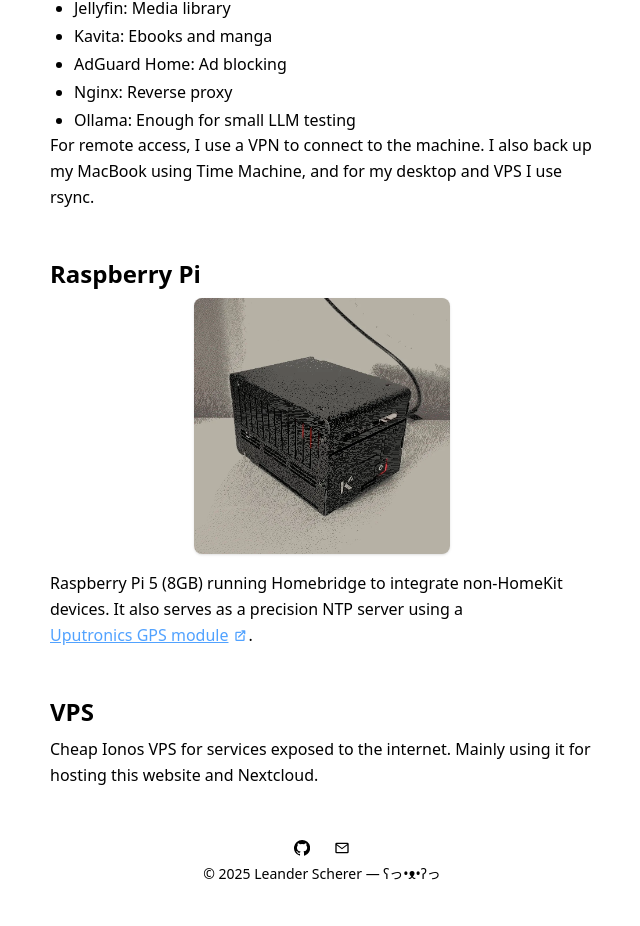
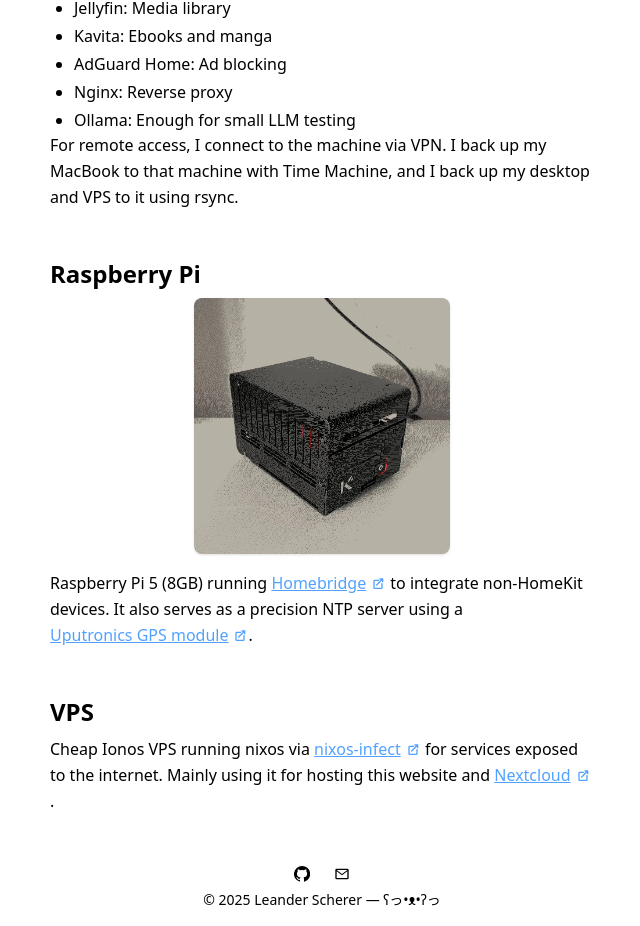
Before and after one commit to schererleander/site, a React (Vite) app: page /homelab in a window 1280 px wide. Shown: the part 512-1438 px from the top of the page, without its empty margins (318-958 px from the left). Before the commit the page ends 1412 px from the top, so only its background shows below. Built offline with nearby package versions, Linux system fonts and the light colour scheme.

Commit message:
rewrite text

```diff
--- a/src/pages/Homelab.tsx
+++ b/src/pages/Homelab.tsx
@@ -28,7 +28,7 @@ export default function HomelabPage() {
           ))}
         </ul>
         <p className="mb-4 leading-relaxed">
-          For remote access, I use a VPN to connect to the machine. I also back up my MacBook using Time Machine, and for my desktop and VPS I use rsync.
+          For remote access, I connect to the machine via VPN. I back up my MacBook to that machine with Time Machine, and I back up my desktop and VPS to it using rsync.
         </p>
       </section>
 
@@ -36,7 +36,7 @@ export default function HomelabPage() {
         <h2>Raspberry Pi</h2>
         <img src={piImg} alt="Raspberry Pi 5" className="mx-auto mb-4 w-64 rounded-lg shadow" />
         <p className="mb-4 leading-relaxed">
-          Raspberry Pi 5 (8GB) running Homebridge to integrate non-HomeKit devices. It also serves as a precision NTP server using a <LinkWithIcon href='https://store.uputronics.com/products/raspberry-pi-gps-rtc-expansion-board' target='_blank'>Uputronics GPS module</LinkWithIcon>.
+          Raspberry Pi 5 (8GB) running <LinkWithIcon href='https://homebridge.io'>Homebridge</LinkWithIcon> to integrate non-HomeKit devices. It also serves as a precision NTP server using a <LinkWithIcon href='https://store.uputronics.com/products/raspberry-pi-gps-rtc-expansion-board' target='_blank'>Uputronics GPS module</LinkWithIcon>.
         </p>
       </section>
 
@@ -44,7 +44,7 @@ export default function HomelabPage() {
       <section>
         <h2>VPS</h2>
         <p className="mb-4 leading-relaxed">
-          Cheap Ionos VPS for services exposed to the internet. Mainly using it for hosting this website and Nextcloud.
+          Cheap Ionos VPS running nixos via <LinkWithIcon href='https://github.com/elitak/nixos-infect'>nixos-infect</LinkWithIcon> for services exposed to the internet. Mainly using it for hosting this website and <LinkWithIcon href='https://nextcloud.com'>Nextcloud</LinkWithIcon>.
         </p>
       </section>
     </>
```
